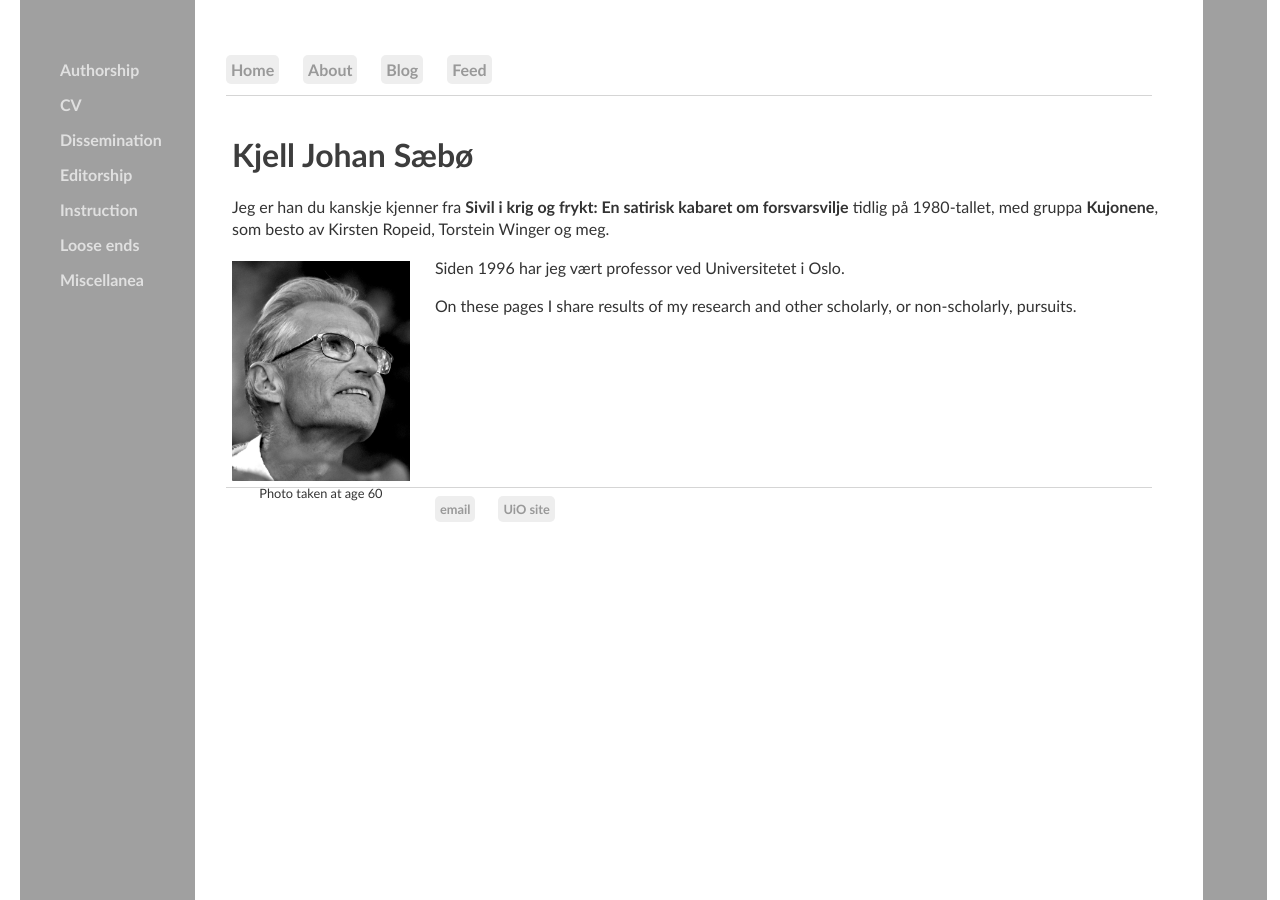
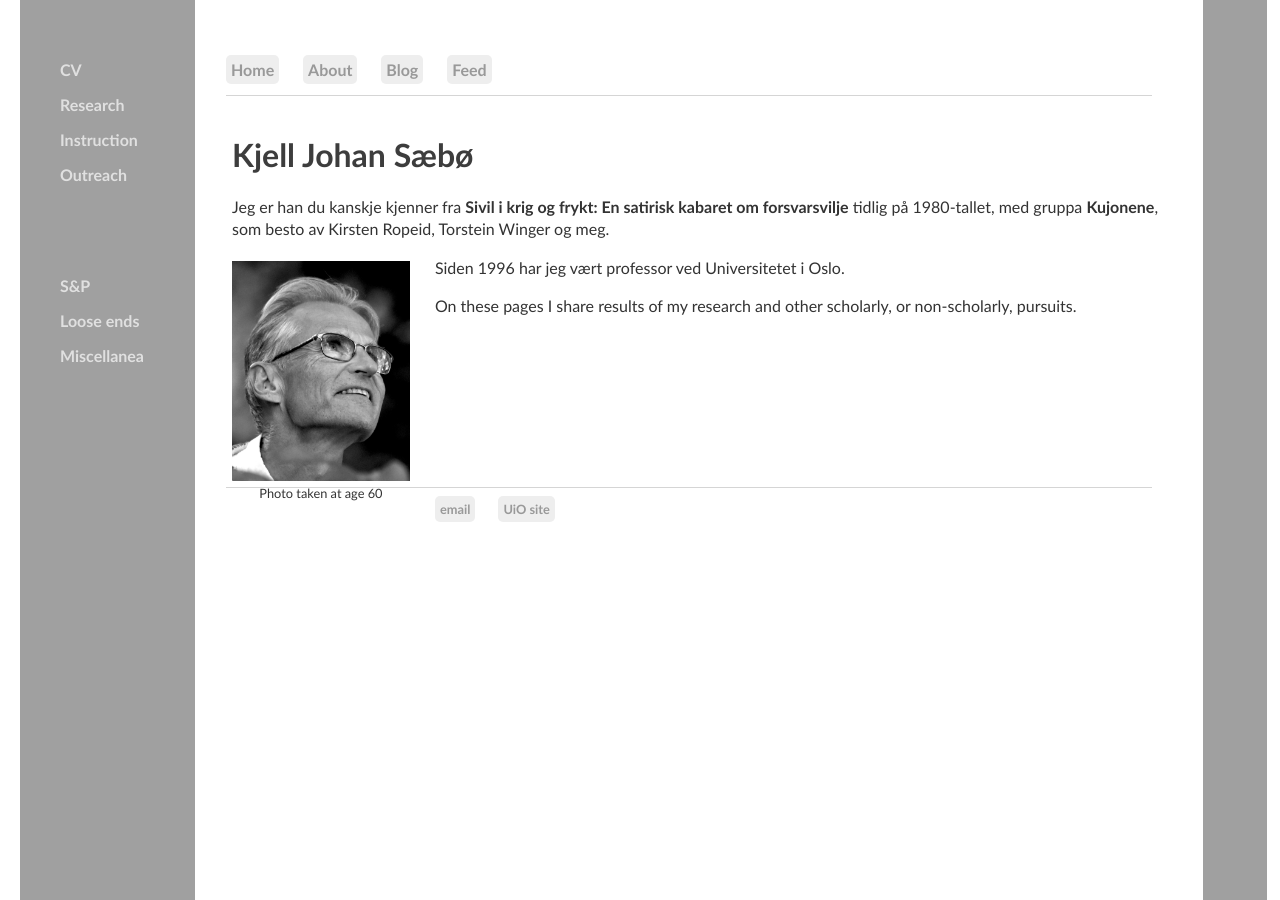
Before and after one commit to kjelljs/kjelljs.github.io, a Jekyll site: the page built from index.html, in a window 1280 px wide. Built offline with Jekyll 4.4.1, drawn with Linux system fonts in a browser that asks for light colours.

Commit message:
Update default.html

```diff
--- a/_layouts/default.html
+++ b/_layouts/default.html
@@ -17,11 +17,15 @@
 			</nav>
 			<sidenav>
 			<ul>
-				<li><a href="/research">Authorship</a></li>
 				<li><a href="/cv">CV</a></li>
-				<li><a href="/dissemination">Dissemination</a></li>
-				<li><a href="/editorship">Editorship</a></li>
+				<li><a href="/research">Research</a></li>
 				<li><a href="/courses">Instruction</a></li>
+				<li><a href="/dissemination">Outreach</a></li>
+				<li>&nbsp;</li>
+				<li>&nbsp;</li>
+				<li>&nbsp;</li>
+				<li>&nbsp;</li>
+				<li><a href="/editorship">S&P</a></li>
 				<li><a href="/looseends">Loose ends</a></li>
 	    			<li><a href="/misc">Miscellanea</a></li>
 				</ul>
```
